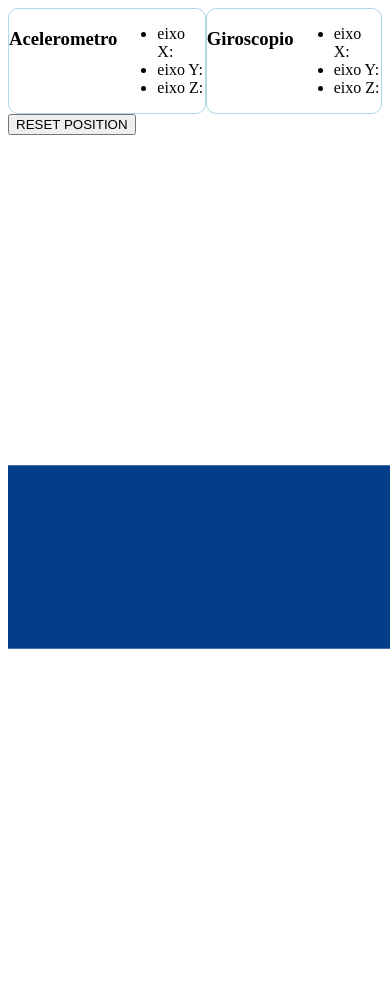
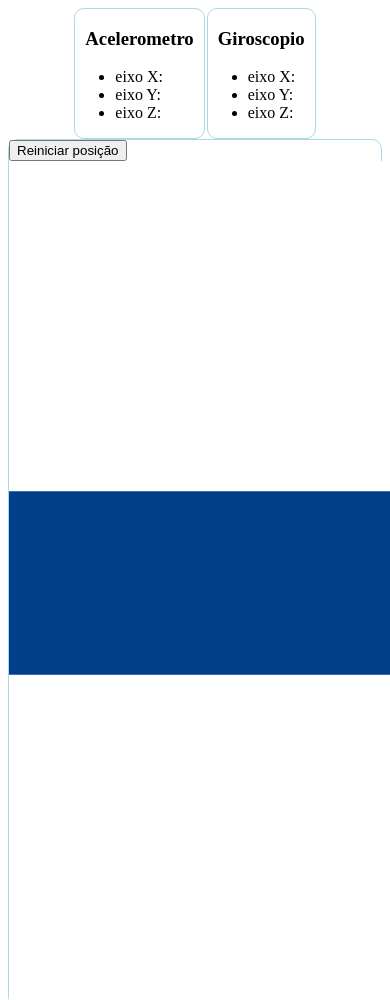
Before and after one commit to marcosfnsc/proj_racket, a website built with Vite: page racket_ui/index.html in a window 390 px wide. Shown: the top 1000 px of the page. Built offline with nearby package versions, Linux system fonts and the light colour scheme; no server answers; animation ran at ten frames a second.

Commit message:
adicionado responsividade ao tamanho dos elementos

```diff
--- a/racket_ui/index.html
+++ b/racket_ui/index.html
@@ -26,8 +26,8 @@
       </div>
     </div>
 
-    <div class="3dmodel">
-      <button id="reset">RESET POSITION</button>
+    <div class="model_3d">
+      <button id="reset">Reiniciar posição</button>
       <div id="canvas"></div>
     </div>
 
--- a/racket_ui/style.css
+++ b/racket_ui/style.css
@@ -1,6 +1,7 @@
 .dados_brutos {
   display: flex;
   flex-direction: row;
+  flex-wrap: wrap;
   justify-content: center;
   align-items: center
 }
@@ -8,6 +9,17 @@
 .data_item {
   border: 1px solid lightblue;
   border-radius: 10px;
+  margin-right: 1px;
+  margin-left: 1px;
   transition: .7s;
-  display: flex;
 }
+
+h3 {
+  margin-right: 10px;
+  margin-left: 10px;
+}
+
+.model_3d {
+  border: 1px solid lightblue;
+  border-radius: 10px;
+}
```
